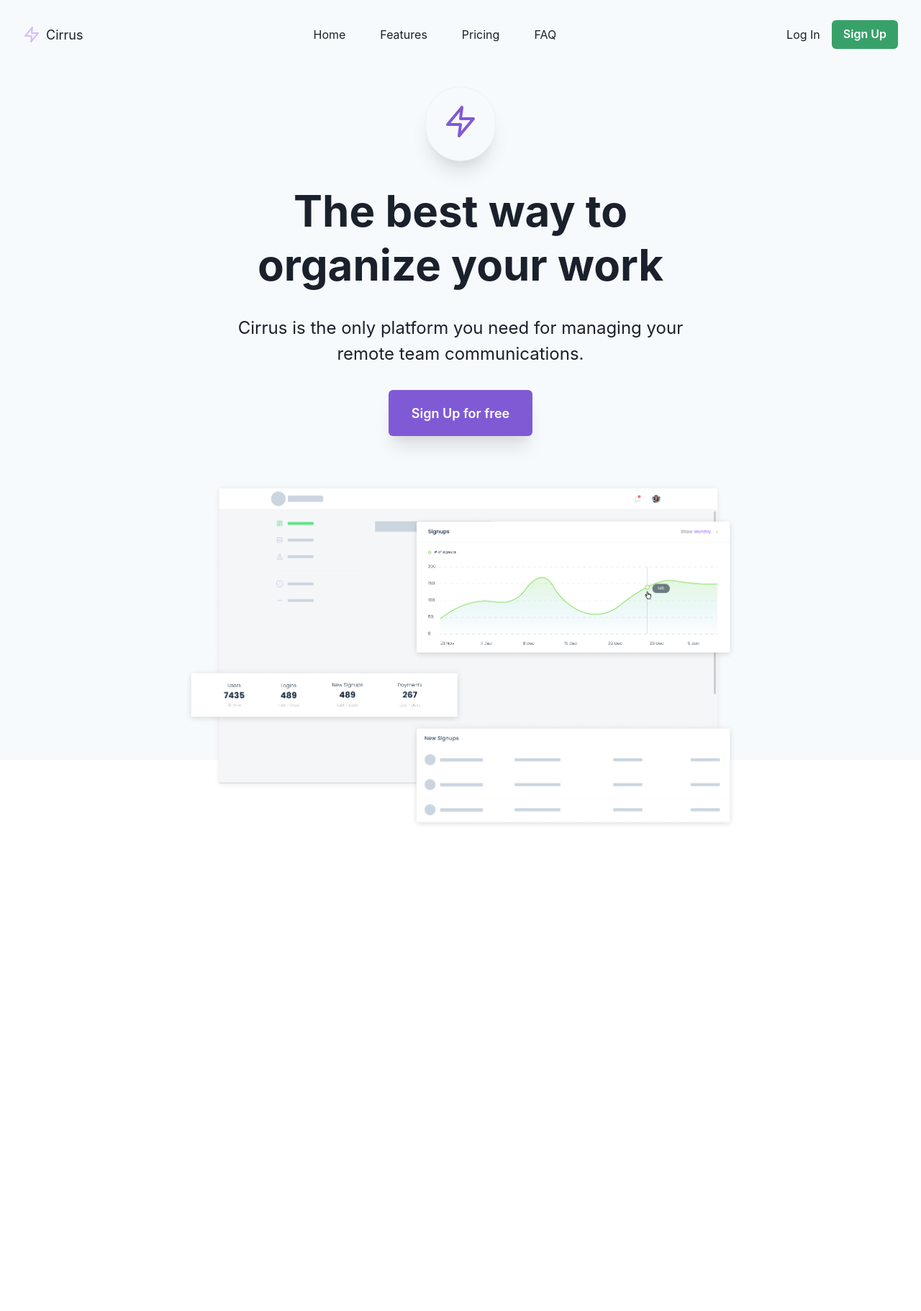
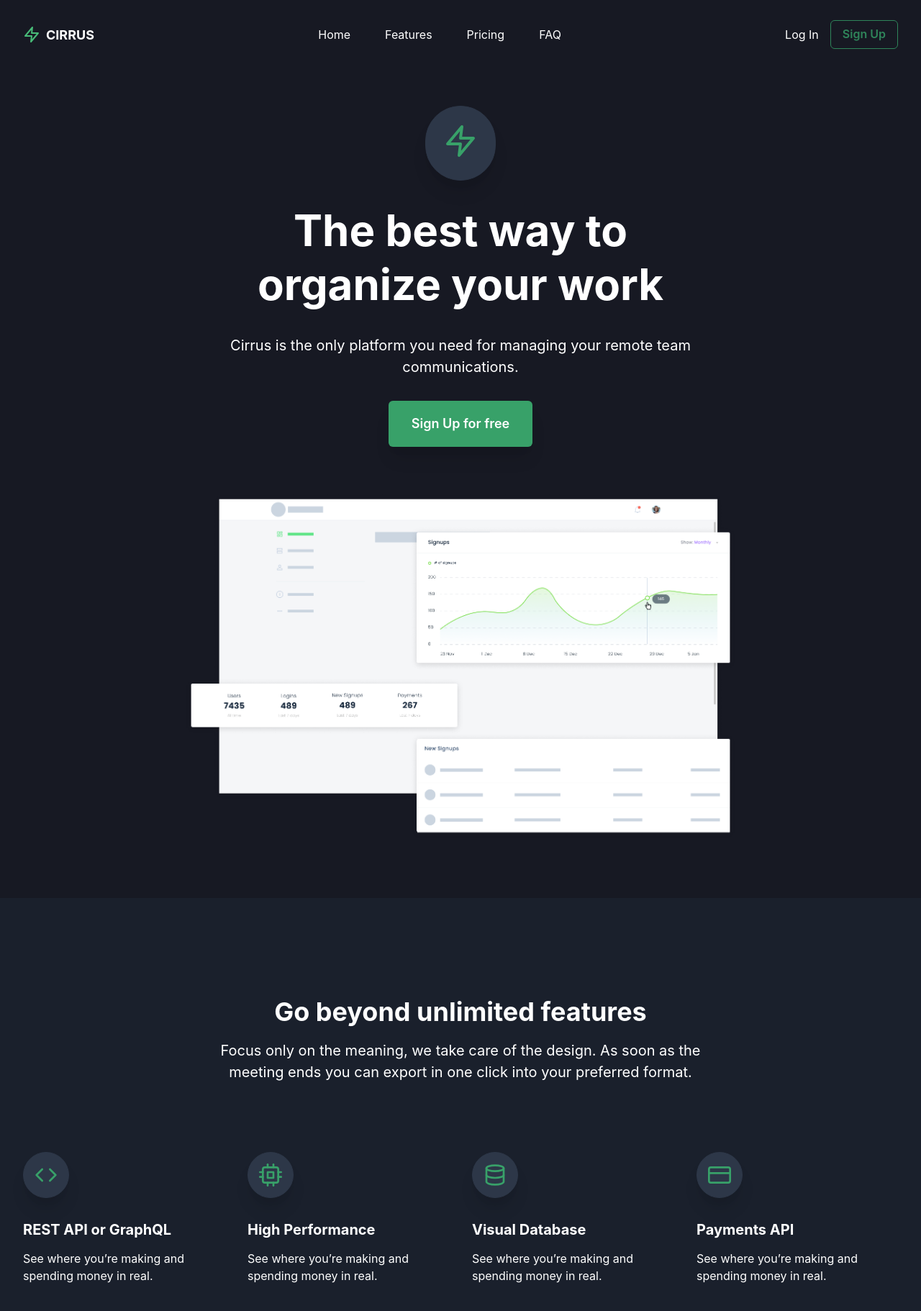
Before and after one commit to 0xi4o/cirrus, a Next.js app: page / in a window 1280 px wide. Shown: the top 1822 px of the page at 72% size. Before the commit the page ends 1160 px from the top, so only its background shows below. Built offline with nearby package versions, Linux system fonts and the light colour scheme.

Commit message:
Add component files for different setions

```diff
--- /dev/null
+++ b/src/components/features/Features01.js
@@ -0,0 +1,160 @@
+import {
+	Container,
+	Flex,
+	Grid,
+	GridItem,
+	Heading,
+	Icon,
+	Text,
+	VStack,
+} from '@chakra-ui/react';
+import { Code, Cpu, Database, CreditCard } from 'react-feather';
+
+const Features01 = () => (
+	<Flex w='full' h='2xl' mt={8} bg='gray.800'>
+		<Container maxW='container.xl'>
+			<VStack
+				p={4}
+				justifyContent='center'
+				alignItems='center'
+				w='full'
+				h='full'
+				spacing={24}
+			>
+				<Flex
+					w='full'
+					justifyContent='center'
+					alignItems='center'
+					flexDir='column'
+					color='white'
+				>
+					<Heading
+						as='h2'
+						lineHeight='shorter'
+						mb={4}
+						size='xl'
+						textAlign='center'
+					>
+						Go beyond unlimited features
+					</Heading>
+					<Text
+						w='2xl'
+						fontSize='xl'
+						textAlign='center'
+						lineHeight='base'
+					>
+						Focus only on the meaning, we take care of the design.
+						As soon as the meeting ends you can export in one click
+						into your preferred format.
+					</Text>
+				</Flex>
+				<Grid
+					w='full'
+					templateColumns='repeat(4, 1fr)'
+					gap={8}
+					color='white'
+				>
+					<GridItem>
+						<Flex
+							w={16}
+							h={16}
+							p={4}
+							justifyContent='center'
+							alignItems='center'
+							rounded='full'
+							borderColor='gray.700'
+							borderWidth={1}
+							bg='gray.700'
+							boxShadow='xl'
+							mb={8}
+						>
+							<Icon as={Code} color='green.500' w={8} h={8} />
+						</Flex>
+						<Heading as='h3' size='md' mb={4}>
+							REST API or GraphQL
+						</Heading>
+						<Text>
+							See where you’re making and spending money in real.
+						</Text>
+					</GridItem>
+					<GridItem>
+						<Flex
+							w={16}
+							h={16}
+							p={4}
+							justifyContent='center'
+							alignItems='center'
+							rounded='full'
+							borderColor='gray.700'
+							borderWidth={1}
+							bg='gray.700'
+							boxShadow='xl'
+							mb={8}
+						>
+							<Icon as={Cpu} color='green.500' w={8} h={8} />
+						</Flex>
+						<Heading as='h3' size='md' mb={4}>
+							High Performance
+						</Heading>
+						<Text>
+							See where you’re making and spending money in real.
+						</Text>
+					</GridItem>
+					<GridItem>
+						<Flex
+							w={16}
+							h={16}
+							p={4}
+							justifyContent='center'
+							alignItems='center'
+							rounded='full'
+							borderColor='gray.700'
+							borderWidth={1}
+							bg='gray.700'
+							boxShadow='xl'
+							mb={8}
+						>
+							<Icon as={Database} color='green.500' w={8} h={8} />
+						</Flex>
+						<Heading as='h3' size='md' mb={4}>
+							Visual Database
+						</Heading>
+						<Text>
+							See where you’re making and spending money in real.
+						</Text>
+					</GridItem>
+					<GridItem>
+						<Flex
+							w={16}
+							h={16}
+							p={4}
+							justifyContent='center'
+							alignItems='center'
+							rounded='full'
+							borderColor='gray.700'
+							borderWidth={1}
+							bg='gray.700'
+							boxShadow='xl'
+							mb={8}
+						>
+							<Icon
+								as={CreditCard}
+								color='green.500'
+								w={8}
+								h={8}
+							/>
+						</Flex>
+						<Heading as='h3' size='md' mb={4}>
+							Payments API
+						</Heading>
+						<Text>
+							See where you’re making and spending money in real.
+						</Text>
+					</GridItem>
+				</Grid>
+			</VStack>
+		</Container>
+	</Flex>
+);
+
+export default Features01;
--- a/src/components/headers/Header01.js
+++ b/src/components/headers/Header01.js
@@ -13,7 +13,7 @@ import { Zap } from 'react-feather';
 import dashboard from '../../assets/dashboard.png';
 
 const Navigation01 = () => (
-	<Flex w='full' h='960px' bg='gray.50' mt={8}>
+	<Flex w='full' h='6xl' bg='gray.900' mt={8}>
 		<Container maxW='container.xl'>
 			<VStack
 				p={4}
@@ -22,9 +22,9 @@ const Navigation01 = () => (
 				w='full'
 				h='full'
 				spacing={16}
-				mt={16}
 			>
 				<VStack
+					color='white'
 					justifyContent='center'
 					alignItems='center'
 					maxW='40rem'
@@ -33,12 +33,12 @@ const Navigation01 = () => (
 					<Box
 						p={6}
 						rounded='full'
-						borderColor='gray.100'
+						borderColor='gray.700'
 						borderWidth={1}
-						bg='gray.50'
+						bg='gray.700'
 						boxShadow='xl'
 					>
-						<Icon as={Zap} color='purple.500' w={12} h={12} />
+						<Icon as={Zap} color='green.500' w={12} h={12} />
 					</Box>
 					<Heading
 						as='h1'
@@ -48,13 +48,13 @@ const Navigation01 = () => (
 					>
 						The best way to organize your work
 					</Heading>
-					<Text fontSize='2xl' textAlign='center' lineHeight='base'>
+					<Text fontSize='xl' textAlign='center' lineHeight='base'>
 						Cirrus is the only platform you need for managing your
 						remote team communications.
 					</Text>
 					<Button
 						p={8}
-						bg='purple.500'
+						bg='green.500'
 						color='white'
 						fontSize='lg'
 						boxShadow='xl'
--- a/src/components/navigation/Navigation01.js
+++ b/src/components/navigation/Navigation01.js
@@ -10,7 +10,7 @@ import {
 import { Zap } from 'react-feather';
 
 const Navigation01 = () => (
-	<Flex as='nav' w='full' h={24} bg='gray.50'>
+	<Flex as='nav' w='full' h={24} bg='gray.900'>
 		<Container maxW='container.xl'>
 			<HStack
 				p={4}
@@ -20,18 +20,27 @@ const Navigation01 = () => (
 				h='full'
 			>
 				<HStack>
-					<Icon as={Zap} w={6} h={6} color='purple.200' />
-					<Text fontSize='lg'>Cirrus</Text>
+					<Icon as={Zap} w={6} h={6} color='green.400' />
+					<Text
+						fontSize='lg'
+						fontWeight='bold'
+						casing='uppercase'
+						color='white'
+					>
+						Cirrus
+					</Text>
 				</HStack>
-				<HStack spacing={12}>
+				<HStack spacing={12} color='white'>
 					<Link>Home</Link>
 					<Link>Features</Link>
 					<Link>Pricing</Link>
 					<Link>FAQ</Link>
 				</HStack>
-				<HStack spacing={4}>
+				<HStack spacing={4} color='white'>
 					<Link>Log In</Link>
-					<Button colorScheme='green'>Sign Up</Button>
+					<Button colorScheme='green' variant='outline'>
+						Sign Up
+					</Button>
 				</HStack>
 			</HStack>
 		</Container>
--- a/src/pages/index.js
+++ b/src/pages/index.js
@@ -1,12 +1,13 @@
 import { Flex, VStack } from '@chakra-ui/react';
 import Navigation01 from '../components/navigation/Navigation01';
 import Header01 from '../components/headers/Header01';
+import Features01 from '../components/features/Features01';
 
 const Index = () => (
 	<VStack w='100vw' spacing={0}>
 		<Navigation01 />
 		<Header01 />
-		<Flex></Flex>
+		<Features01 />
 		<Flex></Flex>
 		<Flex></Flex>
 		<Flex></Flex>
```
Also changed, not shown: src/components/content/Content01.js (added), src/components/cta/CTA01.js (added), src/components/customers/Customers01.js (added), src/components/faq/FAQ01.js (added), src/components/footers/Footer01.js (added), src/components/pricing/Pricing01.js (added), src/components/testimonials/Testimonials01.js (added).
